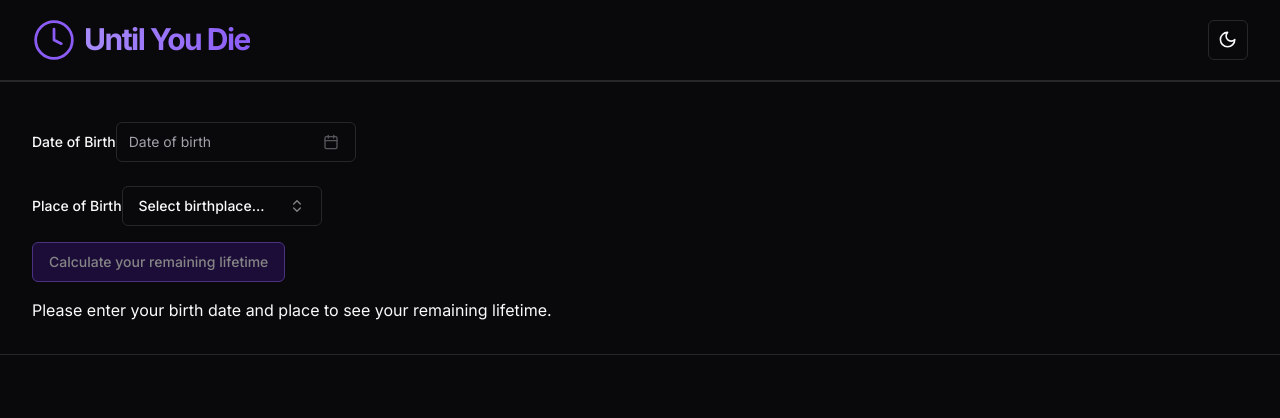
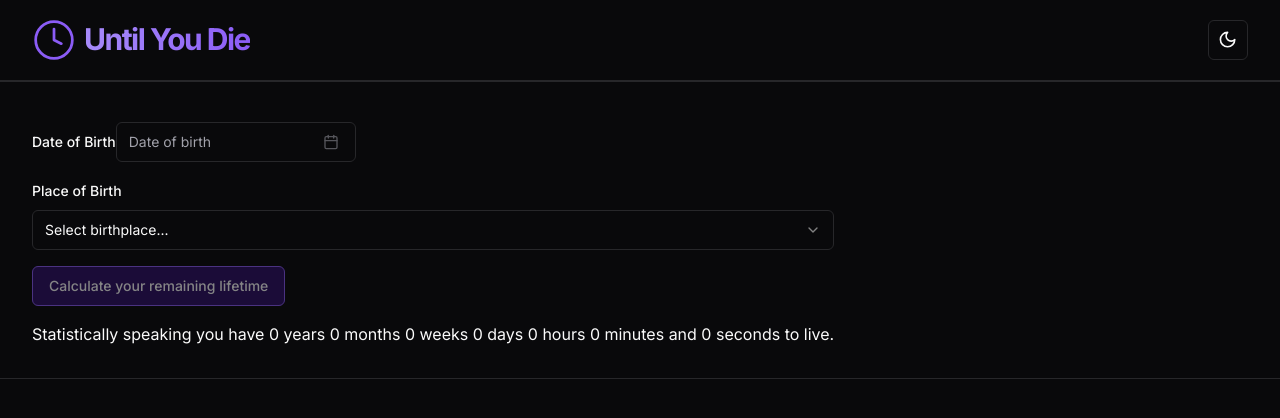
Before and after one commit to schufot/until-you-die, a Next.js app: page / in a window 1280 px wide. Shown: the top 418 px of the page. Built offline with nearby package versions, Linux system fonts and the light colour scheme.

Commit message:
replace combobox with select component

```diff
--- a/app/(page)/until-you-die-form.tsx
+++ b/app/(page)/until-you-die-form.tsx
@@ -1,4 +1,3 @@
-import { Combobox } from "@/components/Combobox";
 import { DatePicker } from "@/components/DatePicker";
 import Timer from "@/components/Timer";
 import { Button } from "@/components/ui/button";
@@ -12,6 +11,14 @@ import {
   type UntilYouDieForm,
   useUntilYouDieStore,
 } from "../store";
+import { Combobox } from "@/components/Combobox";
+import {
+  Select,
+  SelectContent,
+  SelectItem,
+  SelectTrigger,
+  SelectValue,
+} from "@/components/ui/select";
 
 const birthPlaceOptions = [
   { value: "Africa", label: "Africa" },
@@ -74,7 +81,18 @@ export function UntilYouDieForm({
           render={({ field }) => (
             <FormItem>
               <FormLabel>Place of Birth</FormLabel>
-              <Combobox field={field} options={birthPlaceOptions} />
+              <Select onValueChange={field.onChange}>
+                <SelectTrigger>
+                  <SelectValue placeholder="Select birthplace..." />
+                </SelectTrigger>
+                <SelectContent>
+                  <SelectItem value="Africa">Africa</SelectItem>
+                  <SelectItem value="America">America</SelectItem>
+                  <SelectItem value="Asia">Asia</SelectItem>
+                  <SelectItem value="Europe">Europe</SelectItem>
+                  <SelectItem value="Oceania">Oceania</SelectItem>
+                </SelectContent>
+              </Select>
             </FormItem>
           )}
         />
--- a/components/Combobox.tsx
+++ b/components/Combobox.tsx
@@ -1,6 +1,5 @@
-"use client";
-
-import * as React from "react";
+import { useState } from "react";
+import { ControllerRenderProps } from "react-hook-form";
 import { Check, ChevronsUpDown } from "lucide-react";
 import { cn } from "@/lib/utils";
 import { Button } from "@/components/ui/button";
@@ -16,35 +15,34 @@ import {
   PopoverContent,
   PopoverTrigger,
 } from "@/components/ui/popover";
-import { ControllerRenderProps } from "react-hook-form";
 
 interface ComboboxProps {
   field: ControllerRenderProps<any, "birthPlace">;
-  options?: { value: string; label: string }[];
 }
 
-export function Combobox({ field, options = [] }: ComboboxProps) {
-  const [open, setOpen] = React.useState(false);
+const birthPlaceOptions = [
+  { value: "Africa", label: "Africa" },
+  { value: "America", label: "America" },
+  { value: "Asia", label: "Asia" },
+  { value: "Europe", label: "Europe" },
+  { value: "Oceania", label: "Oceania" },
+];
 
-  console.log("Combobox render - field:", field, "options:", options);
-
-  if (!Array.isArray(options)) {
-    console.error("Options is not an array:", options);
-    return <div>Error: Invalid options</div>;
-  }
+export function Combobox({ field }: ComboboxProps) {
+  const [isOpen, setIsOpen] = useState(false);
 
   return (
-    <Popover open={open} onOpenChange={setOpen}>
+    <Popover open={isOpen} onOpenChange={setIsOpen}>
       <PopoverTrigger asChild>
         <Button
           variant="outline"
           role="combobox"
-          aria-expanded={open}
+          aria-expanded={isOpen ? "true" : "false"}
           className="w-[200px] justify-between"
         >
           {field.value
-            ? options.find((option) => option.value === field.value)?.label ||
-              "Unknown"
+            ? birthPlaceOptions.find((option) => option.value === field.value)
+                ?.label || "Unknown"
             : "Select birthplace..."}
           <ChevronsUpDown className="ml-2 h-4 w-4 shrink-0 opacity-50" />
         </Button>
@@ -54,14 +52,14 @@ export function Combobox({ field, options = [] }: ComboboxProps) {
           <CommandInput placeholder="Search birthplace..." />
           <CommandEmpty>No birthplace found.</CommandEmpty>
           <CommandGroup>
-            {options.map((option) => (
+            {birthPlaceOptions.map((option) => (
               <CommandItem
                 key={option.value}
                 onSelect={(currentValue) => {
                   field.onChange(
                     currentValue === field.value ? "" : currentValue
                   );
-                  setOpen(false);
+                  setIsOpen(false);
                 }}
               >
                 <Check
--- a/components/Timer.tsx
+++ b/components/Timer.tsx
@@ -77,14 +77,6 @@ function Timer() {
     return () => clearInterval(interval);
   }, [data]);
 
-  if (!data) {
-    return (
-      <div>
-        Please enter your birth date and place to see your remaining lifetime.
-      </div>
-    );
-  }
-
   return (
     <div>
       Statistically speaking you have {years} years {months} months {weeks}{" "}
```
